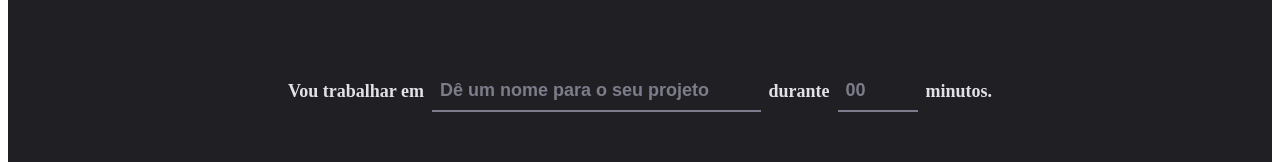
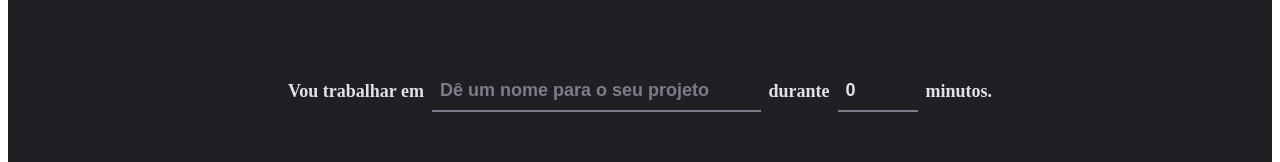
Before and after one commit to danilosalvador/ignite-timer, a React app: page / in a window 1280 px wide. Shown: the part 196-358 px from the top of the page. Built offline with nearby package versions, Linux system fonts and the light colour scheme; the HTML template or start-up script is replaced by a standard one.

Commit message:
Formulários - TypeScript no formulário

```diff
--- a/src/pages/Home/index.tsx
+++ b/src/pages/Home/index.tsx
@@ -22,10 +22,22 @@ const newCycleFormValidationSchema = zod.object({
     .max(60, 'O ciclo precisa ser de no máximo 60 minutos'),
 })
 
+// interface NewCycleFormData {
+//   task: string
+//   minutesAmount: number,
+// }
+
+type NewCycleFormData = zod.infer<typeof newCycleFormValidationSchema>
+
 export function Home() {
-  const { register, handleSubmit, watch, formState } = useForm({
-    resolver: zodResolver(newCycleFormValidationSchema)
-  })
+  const { register, handleSubmit, watch, formState } =
+    useForm<NewCycleFormData>({
+      resolver: zodResolver(newCycleFormValidationSchema),
+      defaultValues: {
+        task: '',
+        minutesAmount: 0,
+      },
+    })
 
   function handleCreateNewCycle(data: any) {
     // para pegar as mensagens de erros da validação de campos dos formulários
```
